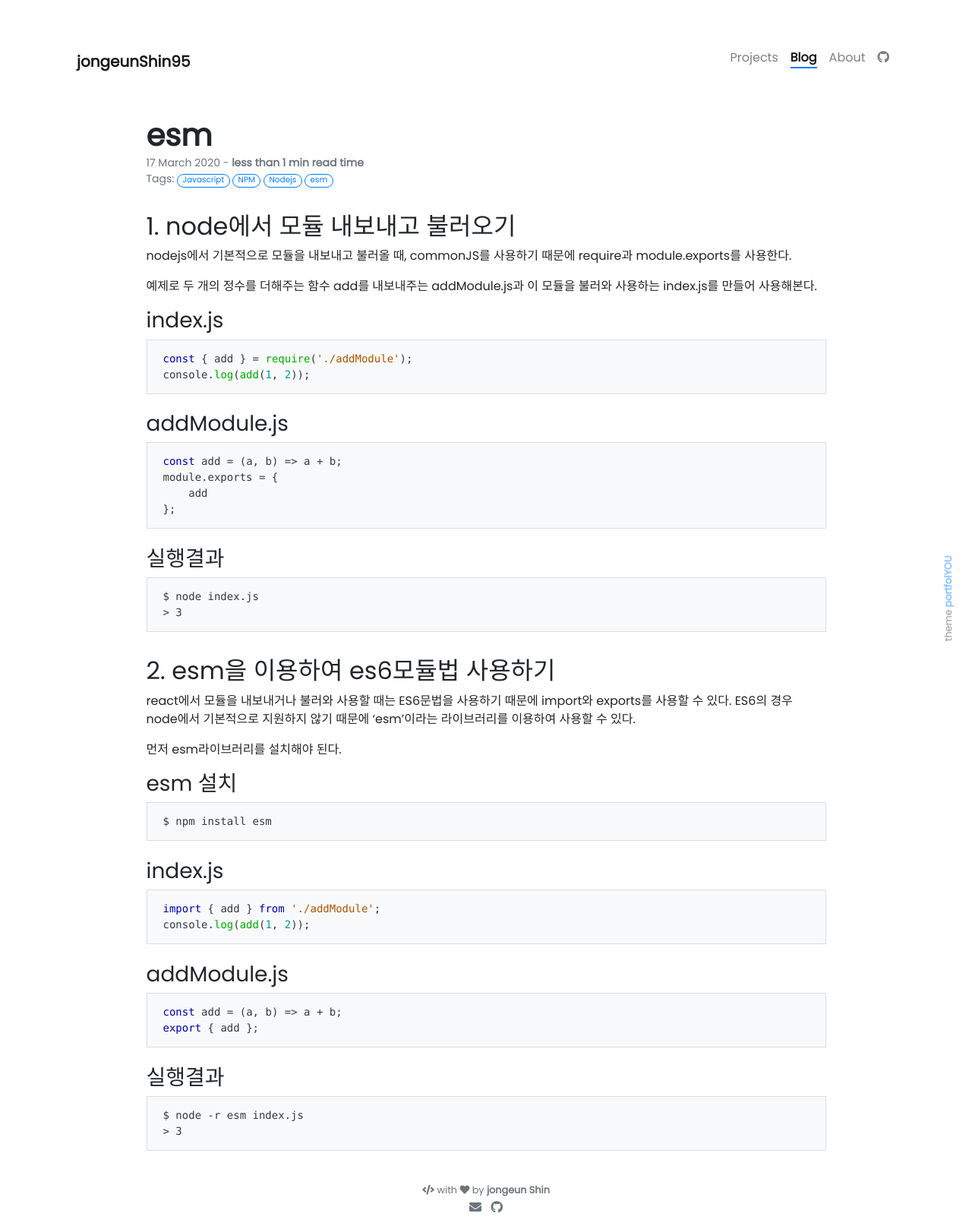
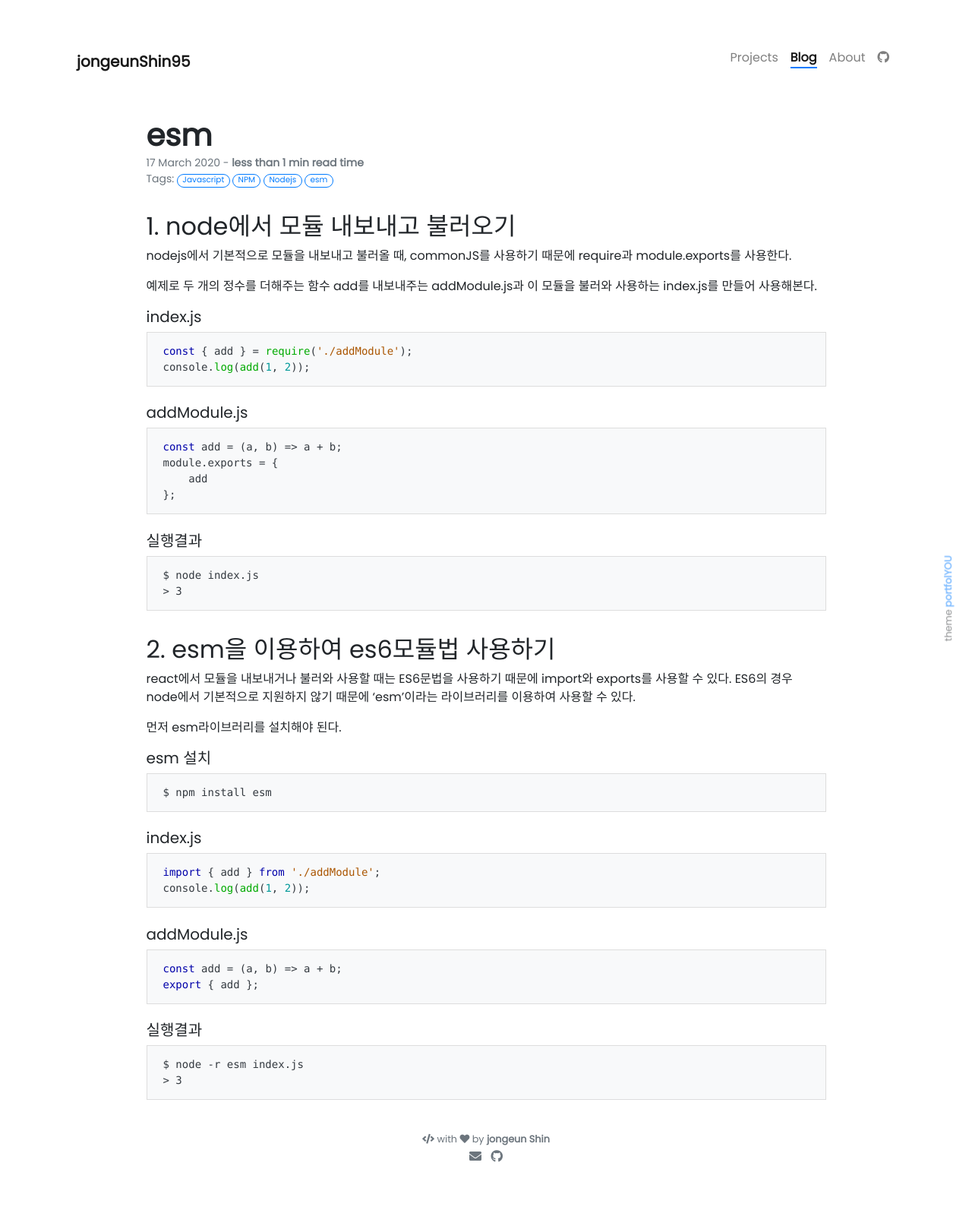
Before and after one commit to jongeunShin95/jongeunshin95.github.io, a Jekyll site: the page built from _posts/2020-03-17-esm.md, in a window 1280 px wide. Shown: the whole page at 76% size. Built offline with Jekyll 4.4.1, drawn with Linux system fonts in a browser that asks for light colours; nearby versions of some CDN libraries; our own code applies the rules of GitHub Pages for plain Markdown files; comment, search, counter and statistics services are not loaded; after the commit the page ends 1551 px from its top, so only the background shows below that.

Commit message:
modify esm

````diff
--- a/_posts/2020-03-17-esm.md
+++ b/_posts/2020-03-17-esm.md
@@ -13,13 +13,13 @@ nodejs에서 기본적으로 모듈을 내보내고 불러올 때, commonJS를
 
 예제로 두 개의 정수를 더해주는 함수 add를 내보내주는 addModule.js과 이 모듈을 불러와 사용하는 index.js를 만들어 사용해본다.
 
-### index.js
+##### index.js
 ```javascript
 const { add } = require('./addModule');
 console.log(add(1, 2));
 ```
 
-### addModule.js
+##### addModule.js
 ```javascript
 const add = (a, b) => a + b;
 module.exports = {
@@ -27,7 +27,7 @@ module.exports = {
 };
 ```
 
-### 실행결과
+##### 실행결과
 
     $ node index.js
     > 3
@@ -39,22 +39,22 @@ react에서 모듈을 내보내거나 불러와 사용할 때는 ES6문법을
 
 먼저 esm라이브러리를 설치해야 된다.
 
-### esm 설치
+##### esm 설치
     $ npm install esm
 
-### index.js
+##### index.js
 ```javascript
 import { add } from './addModule';
 console.log(add(1, 2));
 ```
 
-### addModule.js
+##### addModule.js
 ```javascript
 const add = (a, b) => a + b;
 export { add };
 ```
 
-### 실행결과
+##### 실행결과
 
     $ node -r esm index.js
     > 3
````
